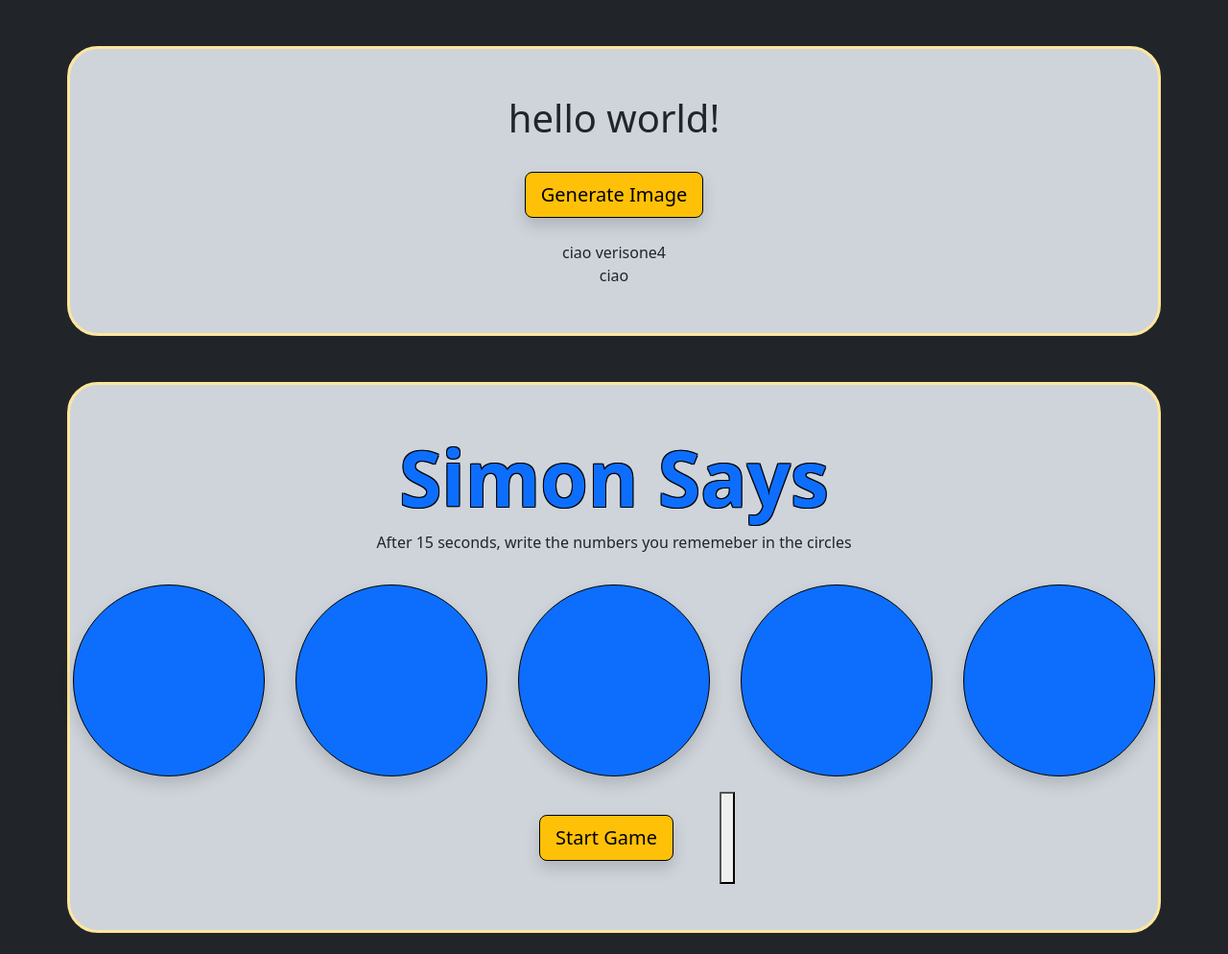
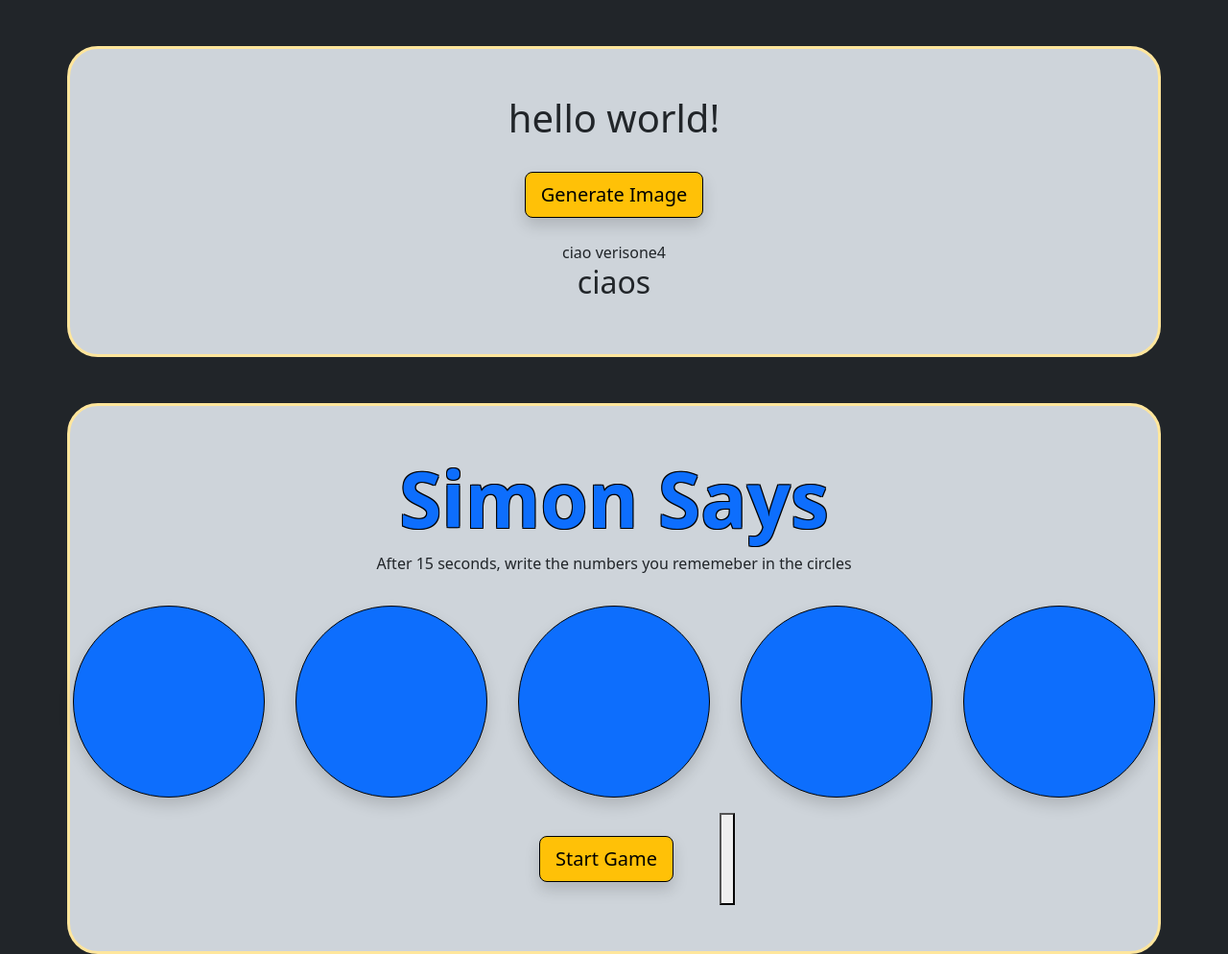
Before and after one commit to Valerio-Catellani/vue-hello, a plain HTML site: page index.html in a window 1280 px wide. Shown: the whole page at 96% size. Drawn offline with nearby package versions, Linux system fonts and the light colour scheme.

Commit message:
header secondo commit

```diff
--- a/index.html
+++ b/index.html
@@ -30,7 +30,9 @@
         @click="showElement([img, background, button])">{{button.show?'Generate Image':'Hide Image'}}</button>
       <img class="img-fluid " v-if="img.show" :src="img.url" :alt="img.alt">
       <div>ciao verisone4</div>
-      <header>ciao</header>
+      <header>
+        <h2>ciaos</h2>
+      </header>
     </div>
   </div>
 
```
